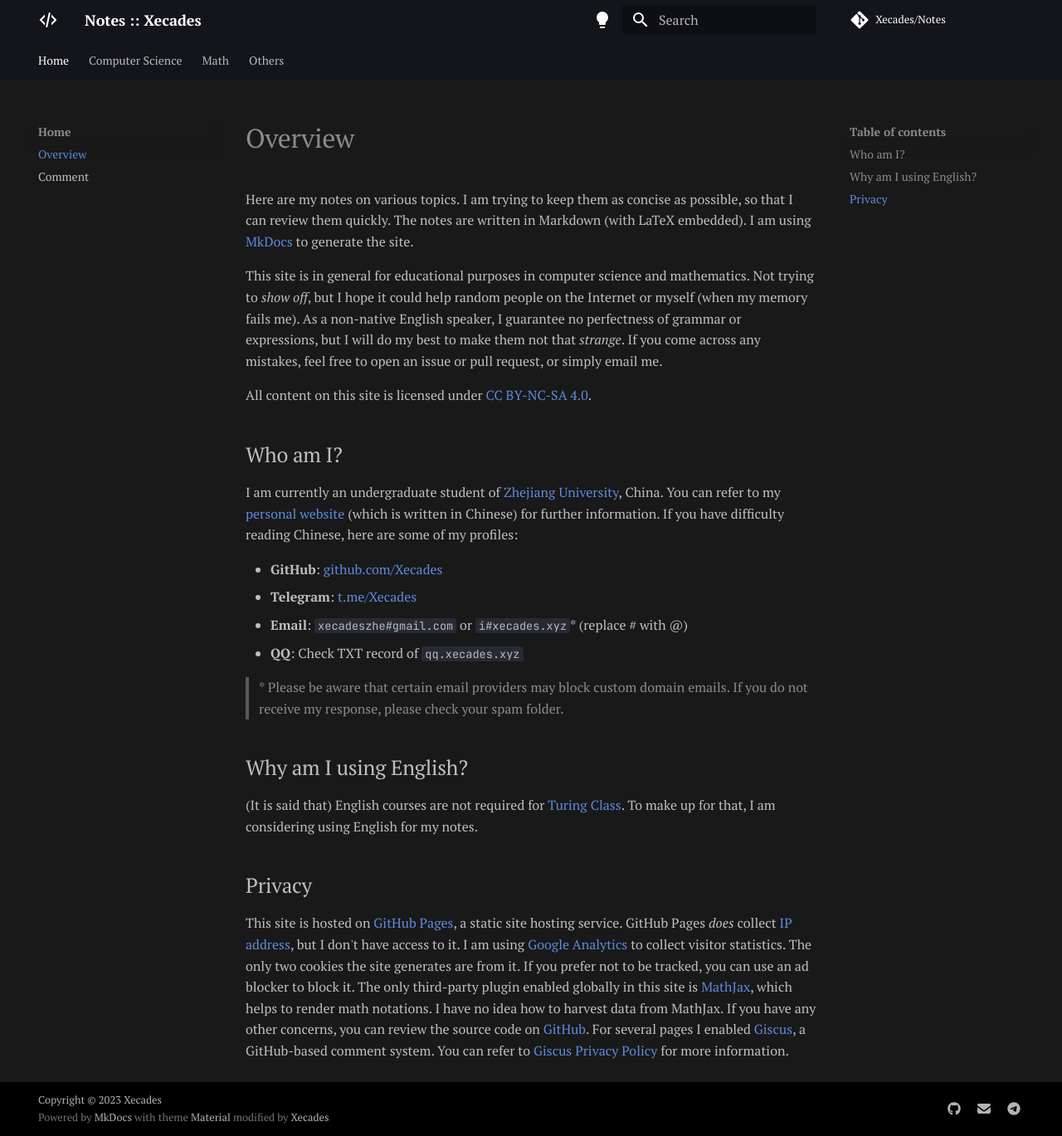
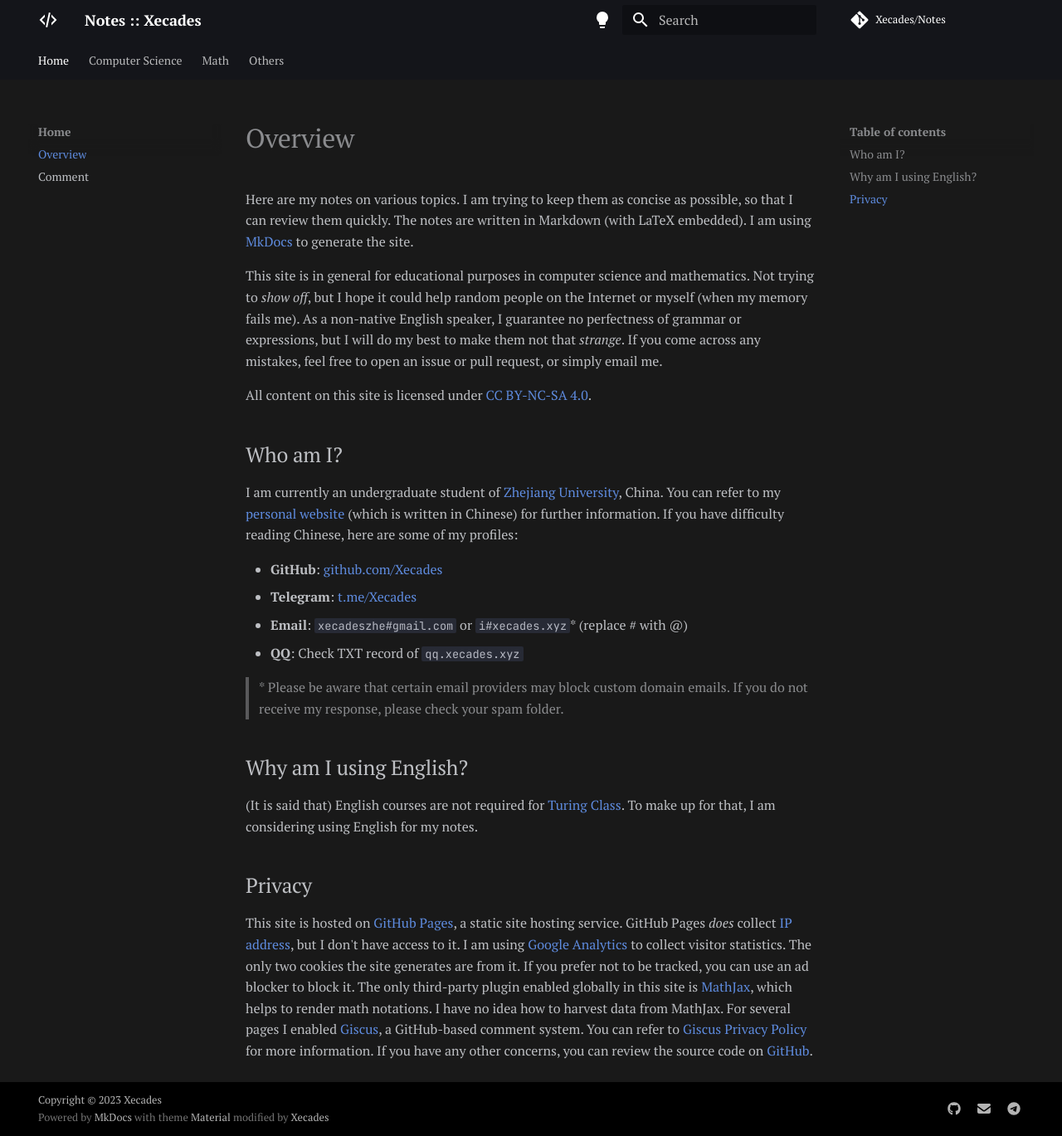
Before and after one commit to Xecades/Notes, an MkDocs documentation site: the page built from docs/index.md, in a window 1280 px wide and 1369 px high. Shown: the whole window at 83% size. Built offline with MkDocs 1.6.1 and Material for MkDocs 9.7.7, drawn with Linux system fonts in a browser that asks for light colours; comment, search, counter and statistics services are not loaded.

Commit message:
update: overview

```diff
--- a/docs/index.md
+++ b/docs/index.md
@@ -23,4 +23,4 @@ I am currently an undergraduate student of [Zhejiang University](https://www.zju
 
 ## Privacy
 
-This site is hosted on [GitHub Pages](https://pages.github.com/), a static site hosting service. GitHub Pages *does* collect [IP address](https://docs.github.com/en/pages/getting-started-with-github-pages/about-github-pages#data-collection), but I don't have access to it. I am using [Google Analytics](https://analytics.google.com/) to collect visitor statistics. The only two cookies the site generates are from it. If you prefer not to be tracked, you can use an ad blocker to block it. The only third-party plugin enabled globally in this site is [MathJax](https://www.mathjax.org/), which helps to render math notations. I have no idea how to harvest data from MathJax. If you have any other concerns, you can review the source code on [GitHub](https://github.com/Xecades/Notes). For several pages I enabled [Giscus](https://giscus.app/), a GitHub-based comment system. You can refer to [Giscus Privacy Policy](https://github.com/giscus/giscus/blob/main/PRIVACY-POLICY.md) for more information.
+This site is hosted on [GitHub Pages](https://pages.github.com/), a static site hosting service. GitHub Pages *does* collect [IP address](https://docs.github.com/en/pages/getting-started-with-github-pages/about-github-pages#data-collection), but I don't have access to it. I am using [Google Analytics](https://analytics.google.com/) to collect visitor statistics. The only two cookies the site generates are from it. If you prefer not to be tracked, you can use an ad blocker to block it. The only third-party plugin enabled globally in this site is [MathJax](https://www.mathjax.org/), which helps to render math notations. I have no idea how to harvest data from MathJax. For several pages I enabled [Giscus](https://giscus.app/), a GitHub-based comment system. You can refer to [Giscus Privacy Policy](https://github.com/giscus/giscus/blob/main/PRIVACY-POLICY.md) for more information. If you have any other concerns, you can review the source code on [GitHub](https://github.com/Xecades/Notes).
```
